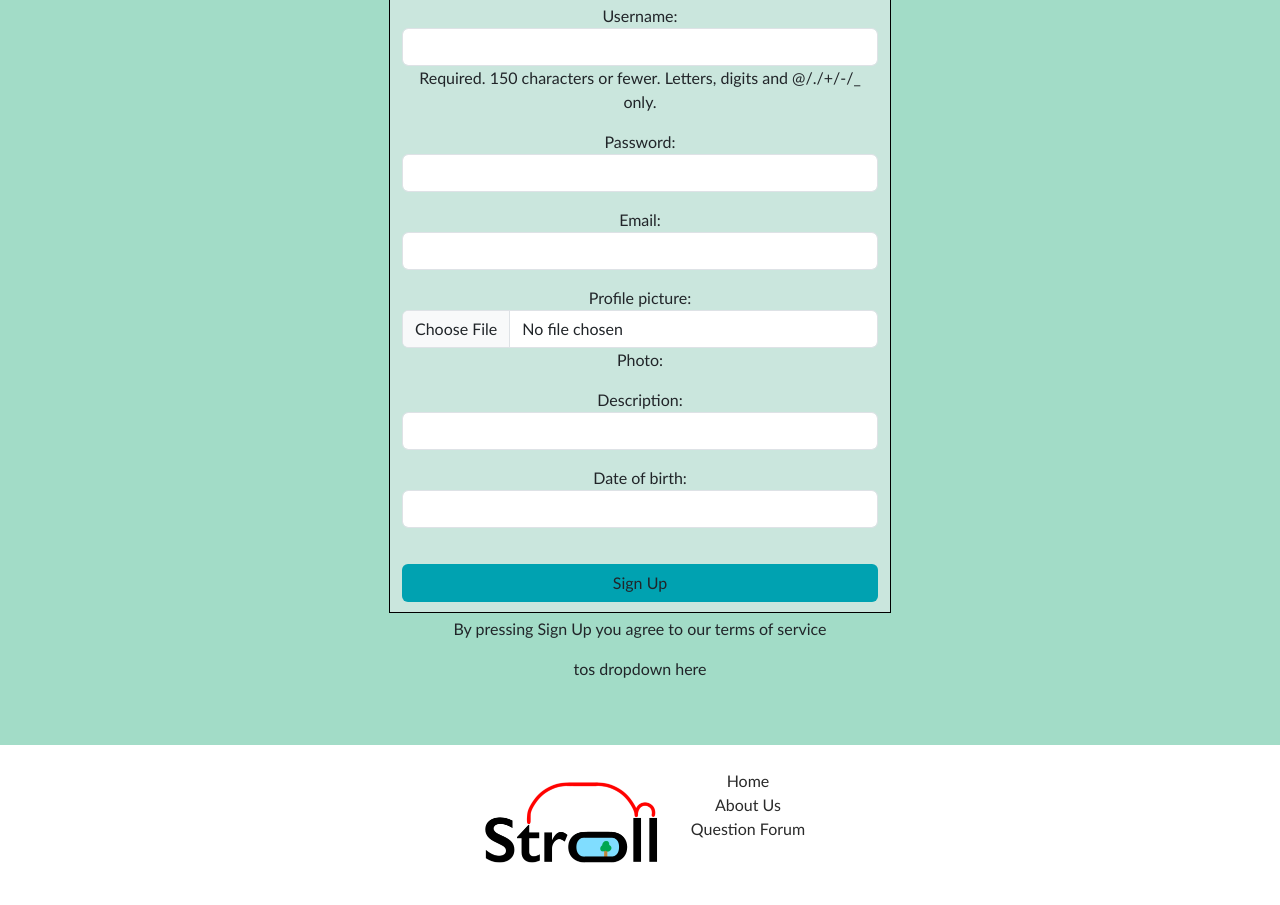
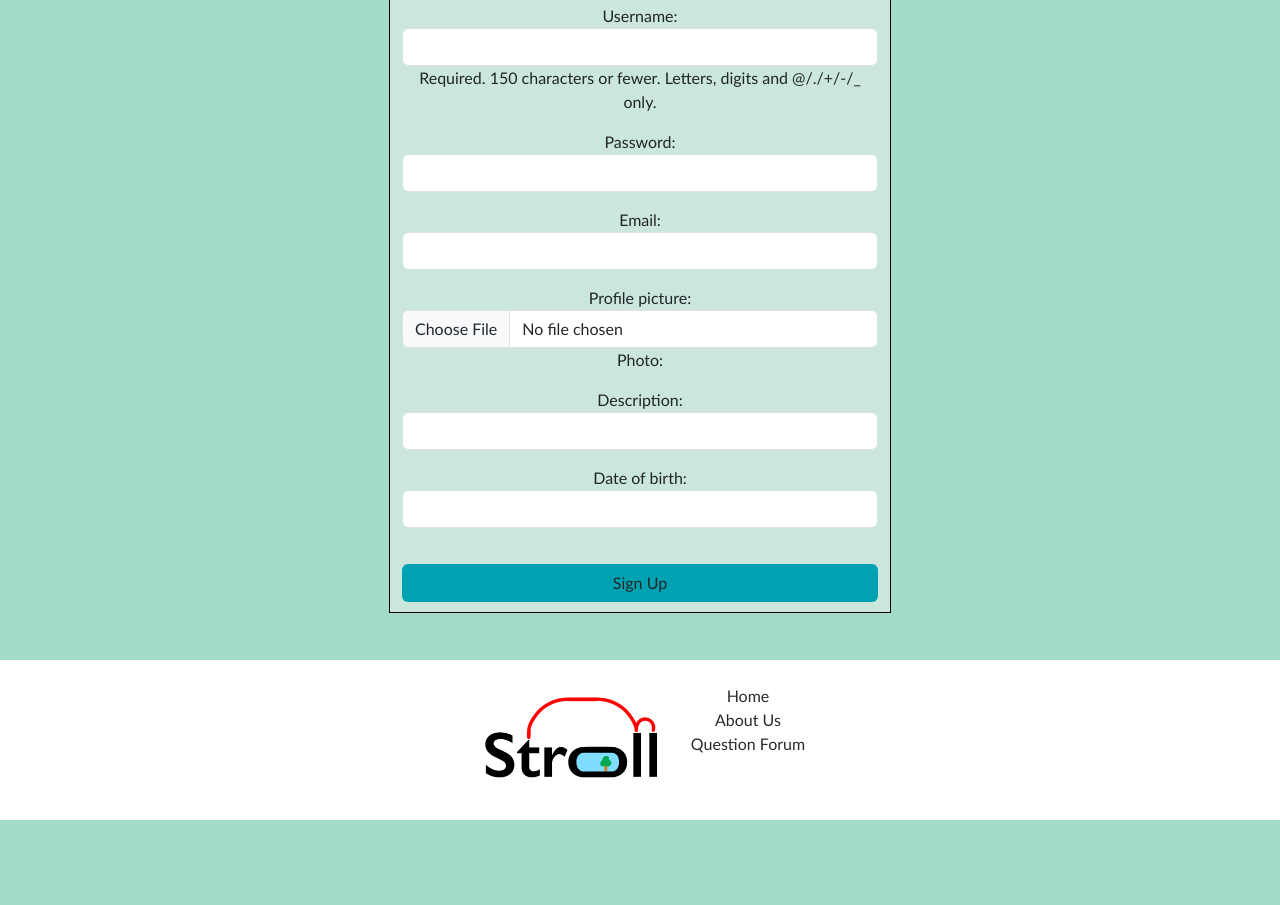
Before and after one commit to eepysleepyblaz/stroll_group_project, a Django app: page /stroll/signup/ in a window 1280 px wide. Shown: the part 187-1092 px from the top of the page. After the commit the page ends 1007 px from the top, so only its background shows below. Run offline with Django 3.2, Linux system fonts and the light colour scheme.

Commit message:
Removed tos box

```diff
--- a/templates/stroll/signup.html
+++ b/templates/stroll/signup.html
@@ -45,11 +45,5 @@
         </div>
     </form>
 </div>
-<div class="row">
-    <div class="col underbox_text">
-        <p>By pressing Sign Up you agree to our terms of service</p>
-        <p>tos dropdown here</p>
-    </div>
-</div>
 {% endif %}
 {% endblock %}
```
